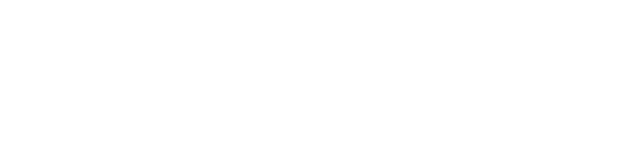
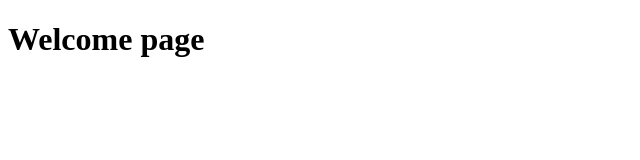
Before and after one commit to anjaliswami2024/Exercise3, a plain HTML site: page index.html in a window 1280 px wide. Shown: the whole page, without its empty margins (0-640 px from the left). Drawn offline with Linux system fonts and the light colour scheme.

Commit message:
added content

```diff
--- a/index.html
+++ b/index.html
@@ -6,6 +6,6 @@
     <title>Document</title>
 </head>
 <body>
-
+    <h1>Welcome page</h1>
 </body>
 </html>
```
